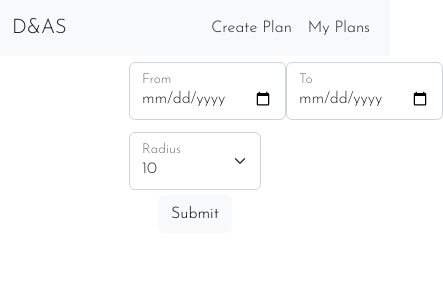
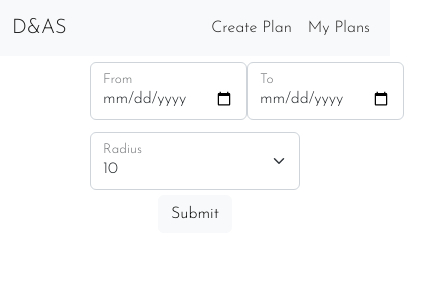
Before and after one commit to msummx/dinner-and-a-show, a React (Create React App) app: page /createplan in a window 390 px wide. Shown: the top 300 px of the page, 443 px wide, since content can reach past the window. Built offline with nearby package versions, Linux system fonts and the light colour scheme; no server answers.

Commit message:
testing mobile

```diff
--- a/src/index.css
+++ b/src/index.css
@@ -39,7 +39,7 @@
 }
 
 .CreatePlanRow {
-  width: 40%;
+  width: 25%;
   flex-direction: row;
   margin: 1.5%;
 }
@@ -66,3 +66,9 @@
   margin: 2%;
   text-align: center;
 }
+
+@media screen and (max-width: 700px) {
+  .CreatePlanRow {
+    width: 60%
+  }
+}
```
